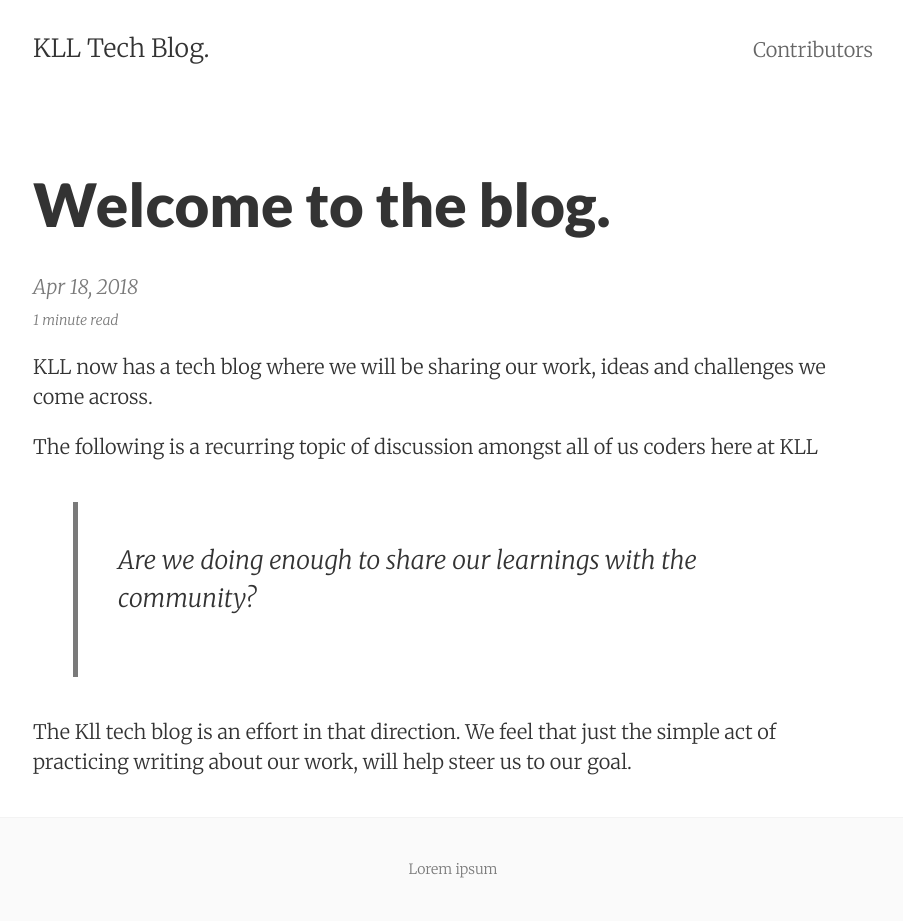
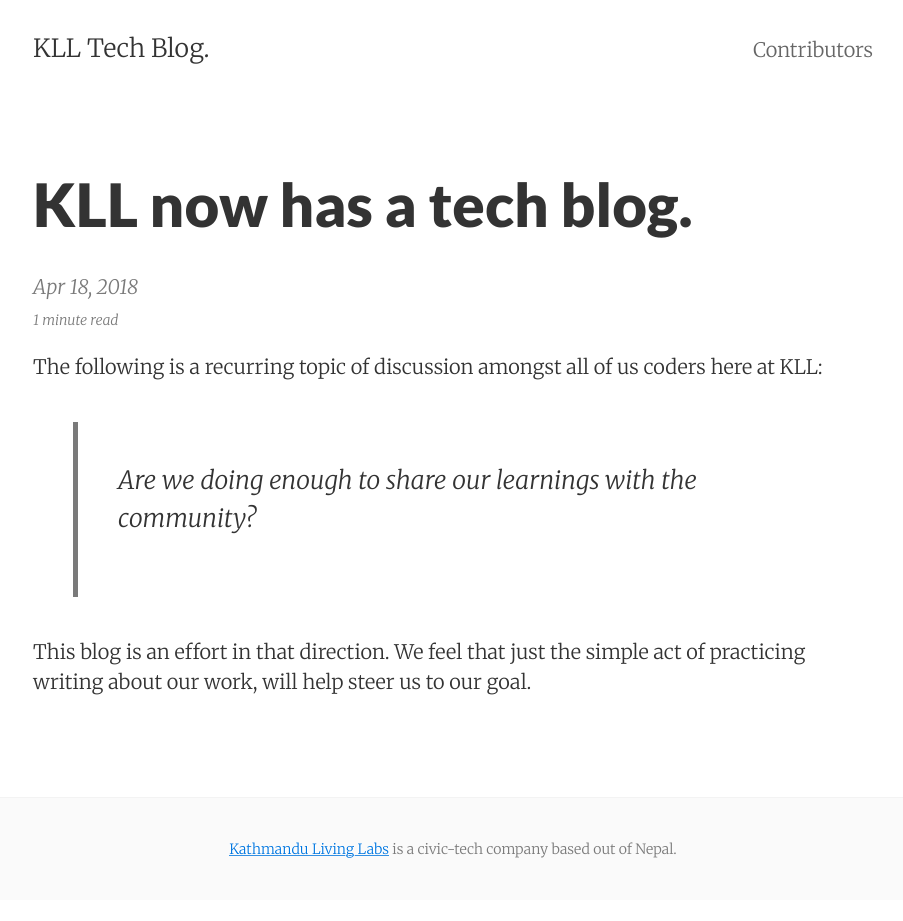
Before and after one commit to KathmanduLivingLabs/kathmandulivinglabs.github.io, a Jekyll site: the page built from _posts/2018-04-18-up-and-running.md, in a window 1280 px wide. Shown: the whole page, without its empty margins (187-1090 px from the left). Built offline with Jekyll 4.4.1, drawn with Linux system fonts in a browser that asks for light colours; after the commit the page ends 900 px from its top, so only the background shows below that.

Commit message:
First comm

```diff
--- a/_includes/footer.html
+++ b/_includes/footer.html
@@ -1,7 +1,7 @@
 <footer class="center">
   <div class="measure">
     <small>
-      Lorem ipsum
+      <a href="http://www.kathmandulivinglabs.org">Kathmandu Living Labs</a> is a civic-tech company based out of Nepal.
     </small>
   </div>
 </footer>
--- a/_posts/2018-04-18-up-and-running.md
+++ b/_posts/2018-04-18-up-and-running.md
@@ -1,15 +1,13 @@
 ---
 layout:     post
-title:      Welcome to the blog.
+title:      KLL now has a tech blog.
 date:       2018-04-18 09:06:29
-summary:    KLL now has a tech blog where we will be sharing our work, ideas and challenges we come across.
+summary:    We will be sharing our work, ideas and challenges we come across.
 categories: alerts
 ---
 
-KLL now has a tech blog where we will be sharing our work, ideas and challenges we come across.
-
-The following is a recurring topic of discussion amongst all of us coders here at KLL
+The following is a recurring topic of discussion amongst all of us coders here at KLL:
 
 > Are we doing enough to share our learnings with the community?
 
-The Kll tech blog is an effort in that direction. We feel that just the simple act of practicing writing about our work, will help steer us to our goal.
+This blog is an effort in that direction. We feel that just the simple act of practicing writing about our work, will help steer us to our goal.
```
Also changed, not shown: README.md.
